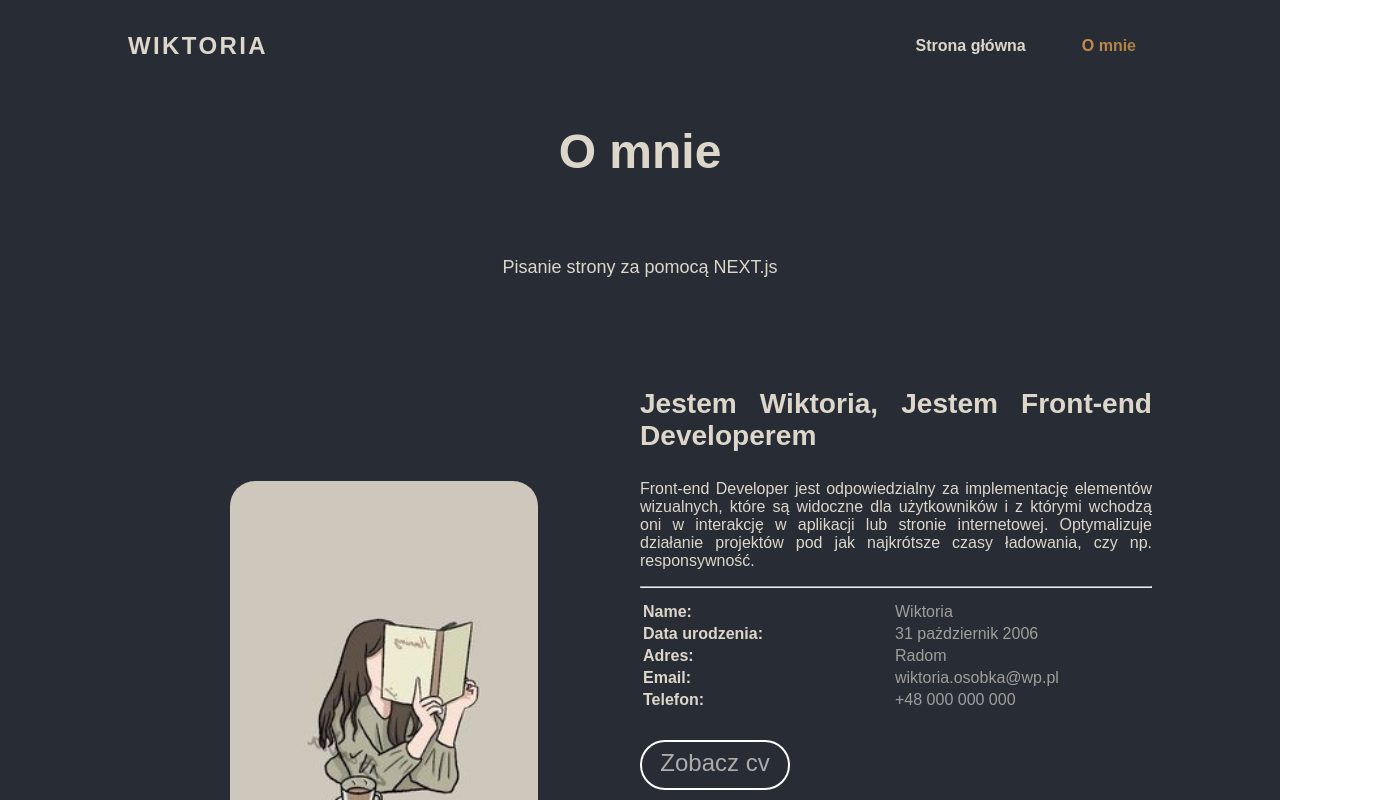
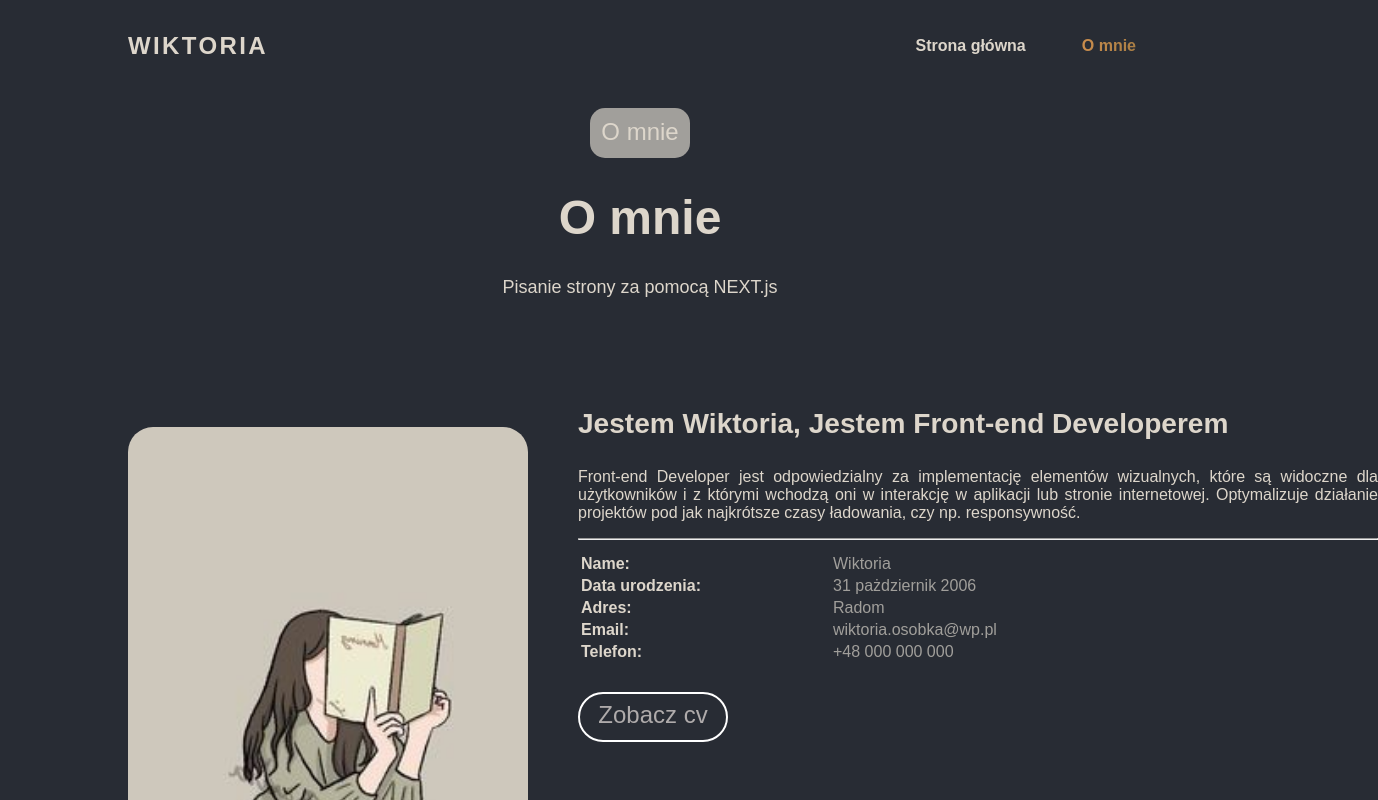
Before and after one commit to WiktoriaOs/cv-web, a Next.js app: page /about in a window 1280 px wide. Shown: the top 800 px of the page, 1378 px wide, since content can reach past the window. Built offline with nearby package versions, Linux system fonts and the light colour scheme.

Commit message:
stylowanie strony

```diff
--- a/src/app/about/page.js
+++ b/src/app/about/page.js
@@ -6,10 +6,14 @@ import logoImg from "@/app/about/images/1.jpg";
 
 
 
-export default function Home() {
+export default () => {
   return (
-    <><div className={classes.section}>
-      <h1>O mnie</h1><br/>
+    <>
+    <div className={classes.cta}>
+      O mnie
+    </div>
+    <div className={classes.section}>
+      <h1>O mnie</h1>
       <p>Pisanie strony za pomocą NEXT.js</p>
     </div>
     <header className={classes.header}>
@@ -50,7 +54,8 @@ export default function Home() {
             <td>+48 000 000 000</td>
           </tr>
         </table>
-        <br/><Button/>
+        <br/>
+        <Button/>
       </div>
     </div>
     </header>
--- a/src/app/about/page.module.css
+++ b/src/app/about/page.module.css
@@ -3,6 +3,7 @@
     justify-content: space-between;
     align-items: center;
     padding: 2rem 1rem;
+    gap: 50px;
   }
 
   @media (min-width: 768px) {
@@ -10,7 +11,81 @@
       padding: 2rem 10%;
     }
   }
+  /* Extra small devices (phones, 600px and down) */
+@media only screen and (max-width: 600px) {
+  .header{
+    display: inline;
 
+  }
+  .img{
+    height:600px ;
+    width: 400px;
+  }
+  .center{
+    height:600px ;
+    width: 450px;
+  }
+
+}
+/* Small devices (portrait tablets and large phones, 600px and up) */
+@media only screen and (min-width: 600px) {
+  .header{
+    display: inline;
+  }
+  .img{
+    height:800px ;
+    width: 600px;
+  }
+  .center{
+    height:600px ;
+    width: 650px;
+  }
+}
+
+/* Medium devices (landscape tablets, 768px and up) */
+@media only screen and (min-width: 768px) {
+  .header{
+    display: inline;
+  }
+  .img{
+    height:800px ;
+    width: 600px;
+  }
+  .center{
+    height:600px ;
+    width: 750px;
+  }
+}
+
+/* Large devices (laptops/desktops, 992px and up) */
+@media only screen and (min-width: 992px) {
+  .header{
+    display: flex;
+  }
+  .img{
+    height:600px ;
+    width: 400px;
+  }
+  .center{
+    height:600px ;
+    width: 500px;
+  }
+}
+
+/* Extra large devices (large laptops and desktops, 1200px and up) */
+@media only screen and (min-width: 1200px) {
+  .header{
+    display: flex;
+  }
+  .img{
+    height:600px ;
+    width: 400px;
+  }
+  .center{
+    height:800px ;
+    width: 800px;
+  }
+}
 
   .section {
 
@@ -55,13 +130,27 @@
   .center{
     font-size: 1.5rem;
     text-align: justify;
-    height: 90%;
+    /*height: 90%;
+    width: 700px;*/
   }
   .center p{
     font-size: 1rem;
   }
   .img{
-    width: 60%;
-    height: 60%;
+    /*width: 400px;
+    height: 600px;*/
     border-radius: 25px;
   }
+  .cta{
+    color: #ddd6cb;
+    font-size: 1.5rem;
+    max-width: 50rem;
+    width: 90%;
+    margin: 1rem auto;
+    text-align: center;
+    background-color: #a19f9b;
+    border-radius: 15px;
+    width: 100px;
+    height: 50px;
+   padding: 10px;
+  }
--- a/src/app/globals.css
+++ b/src/app/globals.css
@@ -3,6 +3,8 @@
 * {
   box-sizing: border-box;
 }
+
+
 
 html {
   font-family: 'Quicksand', sans-serif;
```
